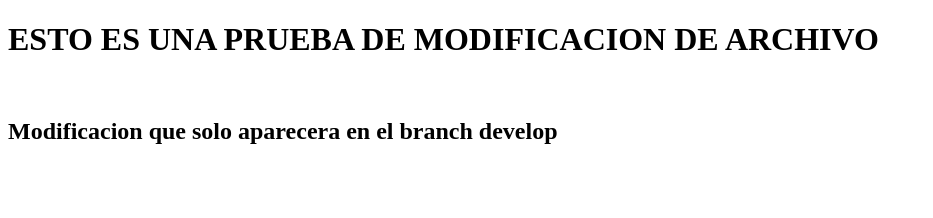
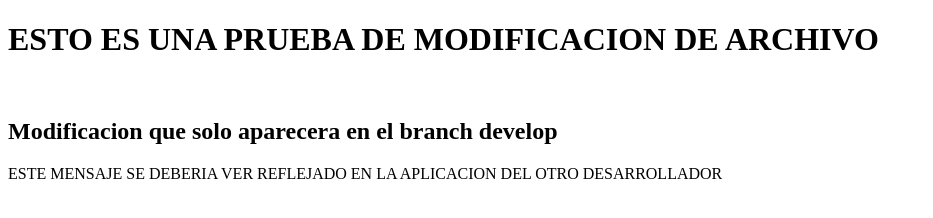
Before and after one commit to GzuzFlores/hello-world-git, a plain HTML site: page index.html in a window 1280 px wide. Shown: the whole page, without its empty margins (0-933 px from the left). Drawn offline with Linux system fonts and the light colour scheme.

Commit message:
Se agregó un parrafo

```diff
--- a/index.html
+++ b/index.html
@@ -16,6 +16,10 @@
     <form action="a" method="get">
         <imput type="button" value="Enviar"></imput>
     </form>
+
+    <p>
+        ESTE MENSAJE SE DEBERIA VER REFLEJADO EN LA APLICACION DEL OTRO DESARROLLADOR
+    </p>
 </body>
 
 </html>
```
